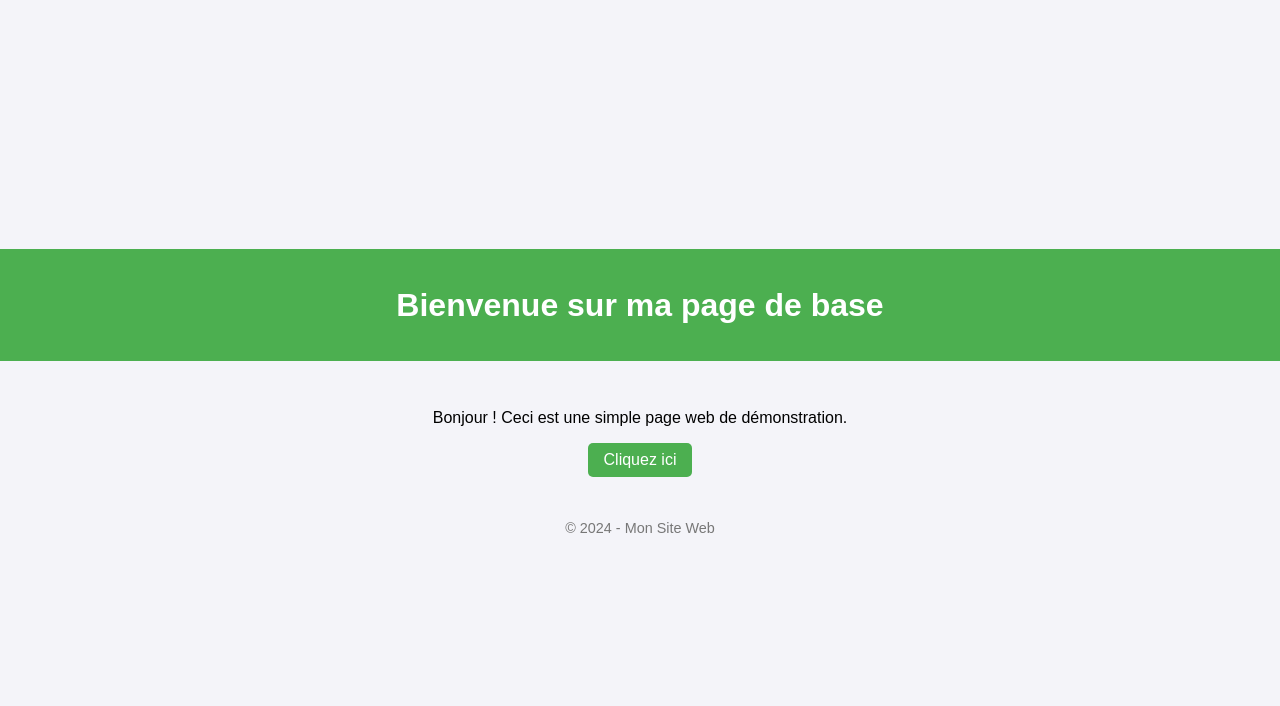
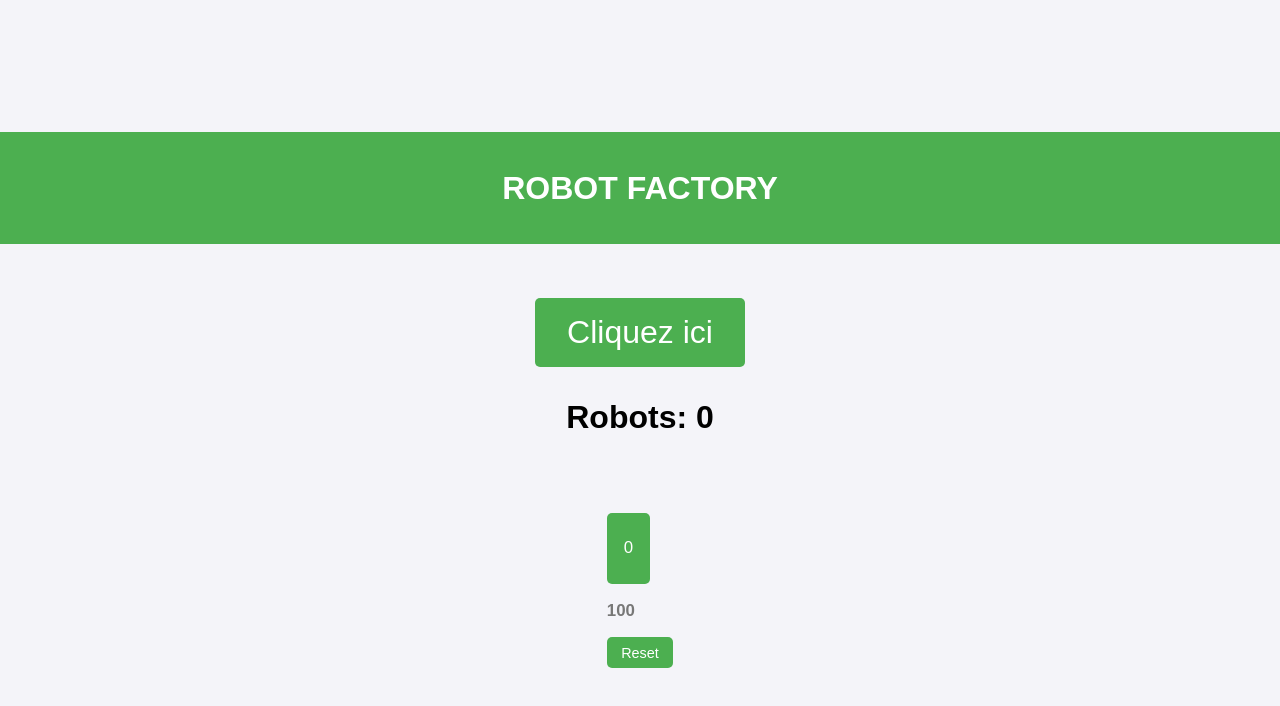
Before and after one commit to Akaneister/projet-ihm, a plain HTML site: page V1/index.html in a window 1280 px wide. Drawn offline with Linux system fonts and the light colour scheme.

Commit message:
Ajout d'un bouton + bonus à regler

```diff
--- a/V1/index.html
+++ b/V1/index.html
@@ -9,16 +9,25 @@
 <body>
 
     <header>
-        <h1>Bienvenue sur ma page de base</h1>
+        <h1>ROBOT FACTORY</h1>
     </header>
 
     <main>
-        <p>Bonjour ! Ceci est une simple page web de démonstration.</p>
-        <button id="alertButton">Cliquez ici</button>
+        <h1>
+            <button onclick="Increment()">Cliquez ici</button>
+            <p>Robots: <span id="robots">0</span></p>
+        </h1>
     </main>
 
     <footer>
-        <p>&copy; 2024 - Mon Site Web</p>
+        <h3>
+            <button onclick="incrementBonusRobotArm()">
+                <p><span id="QBonusRobotArm">0</span></p>
+            </button>
+            <p><span id="bonusRobotArmCost">100</span></p>
+        </h3>
+
+        <button onclick="resetVariables()">Reset</button>
     </footer>
 
     <script src="script.js"></script>
--- a/V1/script.js
+++ b/V1/script.js
@@ -1,5 +1,61 @@
-// script.js
+// Initialize robots from localStorage, or set to 0 if it doesn't exist
+let robots = parseInt(localStorage.getItem('robots')) || 0;
+let bonusRobotArmCost = parseInt(localStorage.getItem('bonusRobotArm')) || 100;
+let QBonusRobotArm = parseInt(localStorage.getItem('QBonusRobotArm')) || 0;
 
-document.getElementById('alertButton').addEventListener('click', function() {
-    alert('Bonjour ! Vous avez cliqué sur le bouton.');
-});
+// Display the initial value
+document.getElementById('robots').innerHTML = robots;
+document.getElementById('QBonusRobotArm').innerHTML = QBonusRobotArm;
+document.getElementById('bonusRobotArm').innerHTML = bonusRobotArmCost;
+
+function Increment() {
+    // Increment the value of robots
+    robots += 1;
+
+    // Update the displayed count
+    document.getElementById('robots').innerHTML = robots;
+
+    // Save the updated robots count to localStorage
+    localStorage.setItem('robots', robots);
+}
+
+function incrementBonusRobotArm() {
+    // Retrieve the current counter and bonus values
+    let counter = robots;
+    let bonus = bonusRobotArmCost;
+
+    // Check if enough robots are available to purchase the bonus
+    if (counter >= bonus) {
+        // Deduct the cost from the robot counter and save it in localStorage
+        localStorage.setItem('robots', counter - bonus);
+
+        // Increase the bonus cost by 10% and save it
+        bonus = Math.round(bonus * 1.1); // or bonus + (bonus * 0.1)
+        localStorage.setItem('bonusRobotArm', bonus);
+
+        // Increment the count of QBonusRobotArm and save it
+        QBonusRobotArm += 1;
+        localStorage.setItem('QBonusRobotArm', QBonusRobotArm);
+
+        // Update the displayed values in HTML
+        document.getElementById('robots').innerHTML = counter - bonus;
+        document.getElementById('QBonusRobotArm').innerHTML = QBonusRobotArm;
+        document.getElementById('bonusRobotArmCost').innerHTML = bonus;
+    }
+}
+
+function resetVariables() {
+    // Reset variables to their initial values
+    localStorage.setItem('robots', 0); // Reset robots to 0
+    localStorage.setItem('bonusRobotArm', 100); // Reset bonusRobotArm to initial cost
+    localStorage.setItem('QBonusRobotArm', 0); // Reset QBonusRobotArm to 0
+
+    // Update variables in JavaScript to match localStorage
+    let robots = 0;
+    let bonusRobotArmCost = 100;
+    let QBonusRobotArm = 0;
+
+    // Update HTML elements to reflect the reset values
+    document.getElementById('robots').innerHTML = robots;
+    document.getElementById('QBonusRobotArm').innerHTML = QBonusRobotArm;
+}
```
